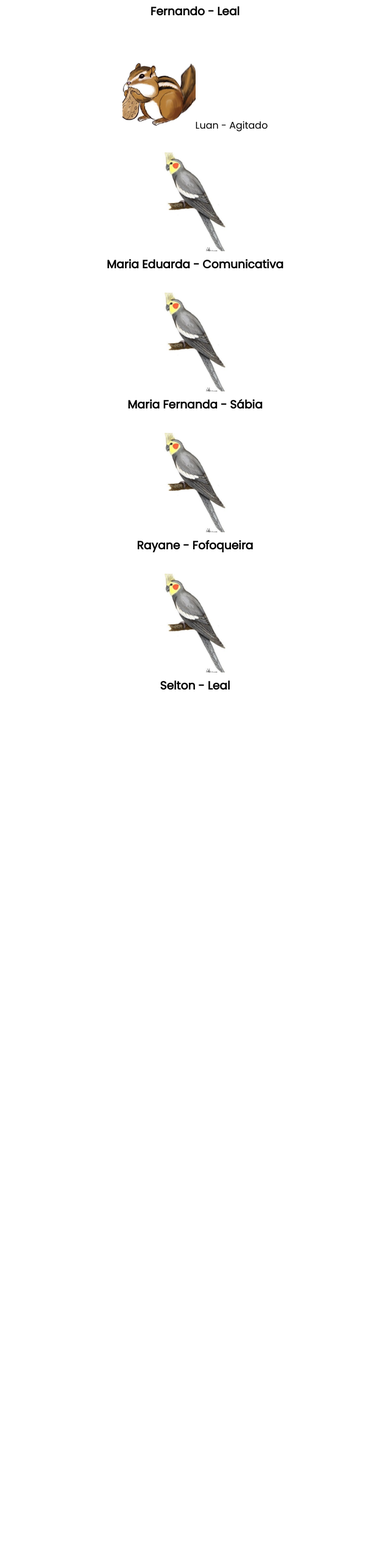
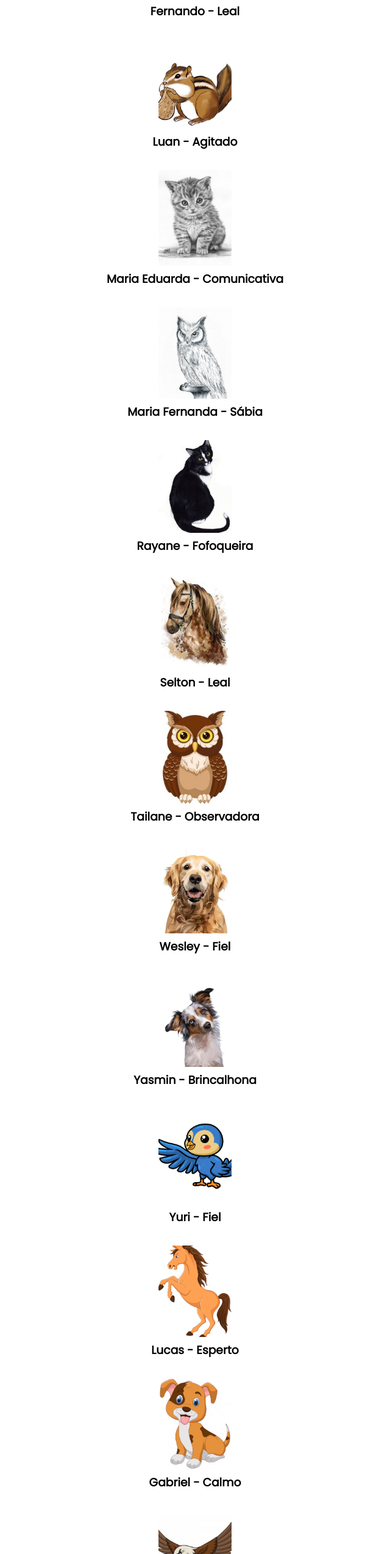
Before and after one commit to katriele/ultimo., a plain HTML site: page index.html in a window 1280 px wide. Shown: the part 1561-4110 px from the top of the page at 61% size, without its empty margins (320-960 px from the left). Before the commit the page ends 2740 px from the top, so only its background shows below. Drawn offline with Linux system fonts and the light colour scheme.

Commit message:
Add files via upload

```diff
--- a/index.html
+++ b/index.html
@@ -43,7 +43,7 @@
             <h3 class="estudante-nome">Gabriela  - Prestativa</h3>
         </div>
         <div class="estudante-div">
-            <img class="estudante-imagem" src="image 10.png" alt="foto d Graziele">
+            <img class="estudante-imagem" src="image 10.png" alt="foto da Graziele">
             <h3 class="estudante-nome">Graziele  - Disciplinada</h3>
         </div>
         <div class="estudante-div">
@@ -51,27 +51,50 @@
             <h3 class="estudante-nome">Fernando  - Leal</h3>
         </div>
         <div class="estudante-div">
-            <img class="estudante-imagem" src="image 12.png" alt="foto do Luan>
+            <img class="estudante-imagem" src="image 12.png" alt="foto do Luan">
             <h3 class="estudante-nome">Luan  - Agitado</h3>
         </div>
         <div class="estudante-div">
-            <img class="estudante-imagem" src="image 10.png" alt="foto d Graziele">
+            <img class="estudante-imagem" src="image 13.png" alt="foto da Maria Eduarda">
             <h3 class="estudante-nome">Maria Eduarda  - Comunicativa</h3>
         </div>
         <div class="estudante-div">
-            <img class="estudante-imagem" src="image 10.png" alt="foto d Graziele">
+            <img class="estudante-imagem" src="image 14.png" alt="foto da Maria Fernanda">
             <h3 class="estudante-nome">Maria Fernanda  - Sábia</h3>
         </div>
         <div class="estudante-div">
-            <img class="estudante-imagem" src="image 10.png" alt="foto d Graziele">
+            <img class="estudante-imagem" src="image 16.png" alt="foto da Rayane">
             <h3 class="estudante-nome">Rayane  - Fofoqueira</h3>
         </div>
         <div class="estudante-div">
-            <img class="estudante-imagem" src="image 10.png" alt="foto d Graziele">
+            <img class="estudante-imagem" src="image 18.png" alt="foto do Selton">
             <h3 class="estudante-nome">Selton  - Leal</h3>
         </div>
-
-    </div>
-    </section>
-</body>
-</html>
+        <div class="estudante-div">
+            <img class="estudante-imagem" src="image 19.png" alt="foto da Tailane">
+            <h3 class="estudante-nome">Tailane  - Observadora</h3>
+        </div>
+        <div class="estudante-div">
+            <img class="estudante-imagem" src="image 21.png" alt="foto do Wesley">
+            <h3 class="estudante-nome">Wesley  - Fiel</h3>
+        </div>
+        <div class="estudante-div">
+            <img class="estudante-imagem" src="image 22.png" alt="foto da Yasmin">
+            <h3 class="estudante-nome">Yasmin  - Brincalhona</h3>
+        </div>
+        <div class="estudante-div">
+            <img class="estudante-imagem" src="image 23.png" alt="foto do Yuri">
+            <h3 class="estudante-nome">Yuri  - Fiel</h3>
+        </div>
+        <div class="estudante-div">
+            <img class="estudante-imagem" src="image 24.png" alt="foto do Lucas">
+            <h3 class="estudante-nome">Lucas  - Esperto</h3>
+        </div>
+        <div class="estudante-div">
+            <img class="estudante-imagem" src="image 25.png" alt="foto do Gabriel">
+            <h3 class="estudante-nome">Gabriel  - Calmo</h3>
+        </div>
+        <div class="estudante-div">
+            <img class="estudante-imagem" src="image 26.png" alt="foto do Allan">
+            <h3 class="estudante-nome">Allan  - Esperto</h3>
+        </div>
```
